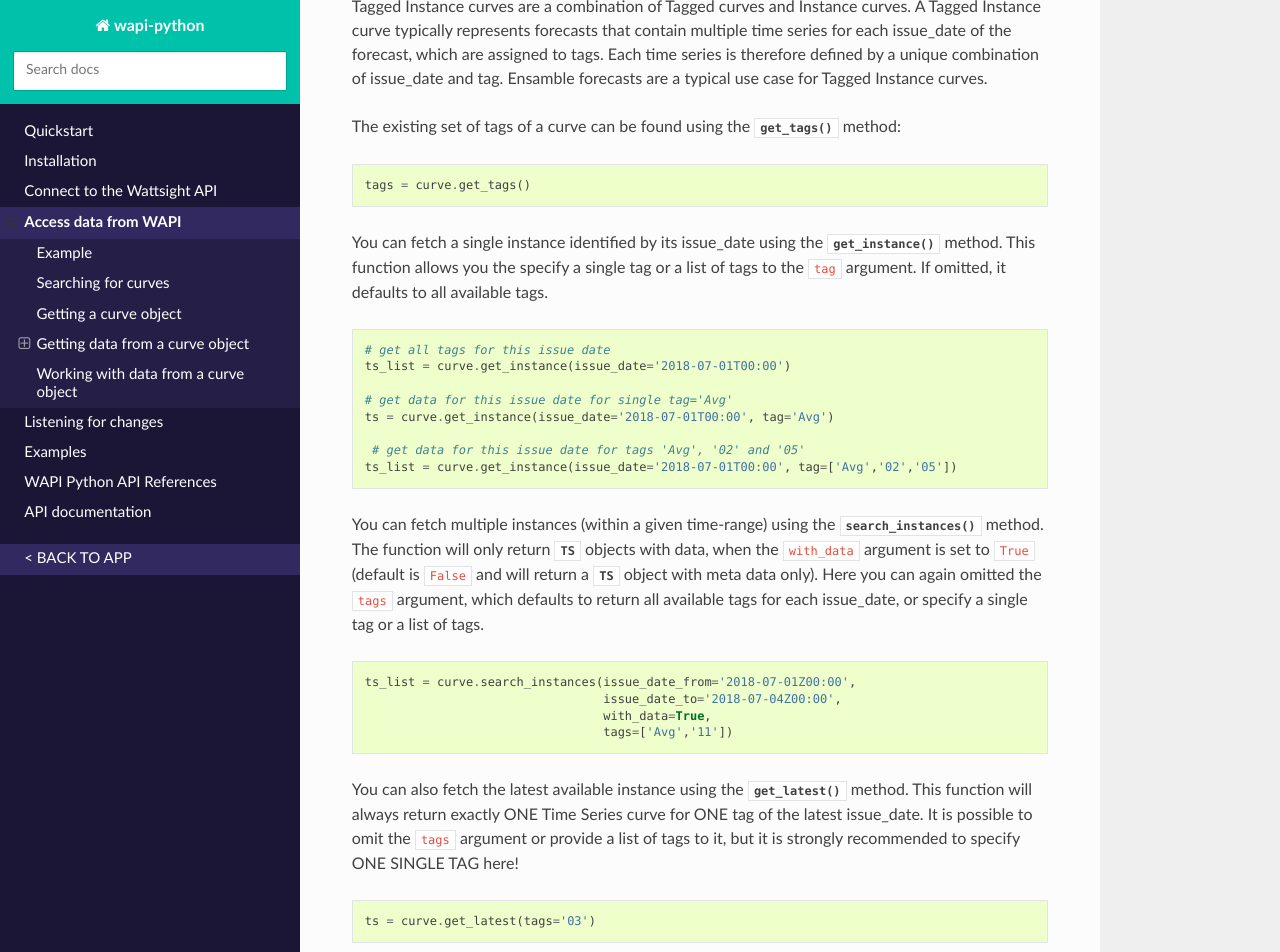
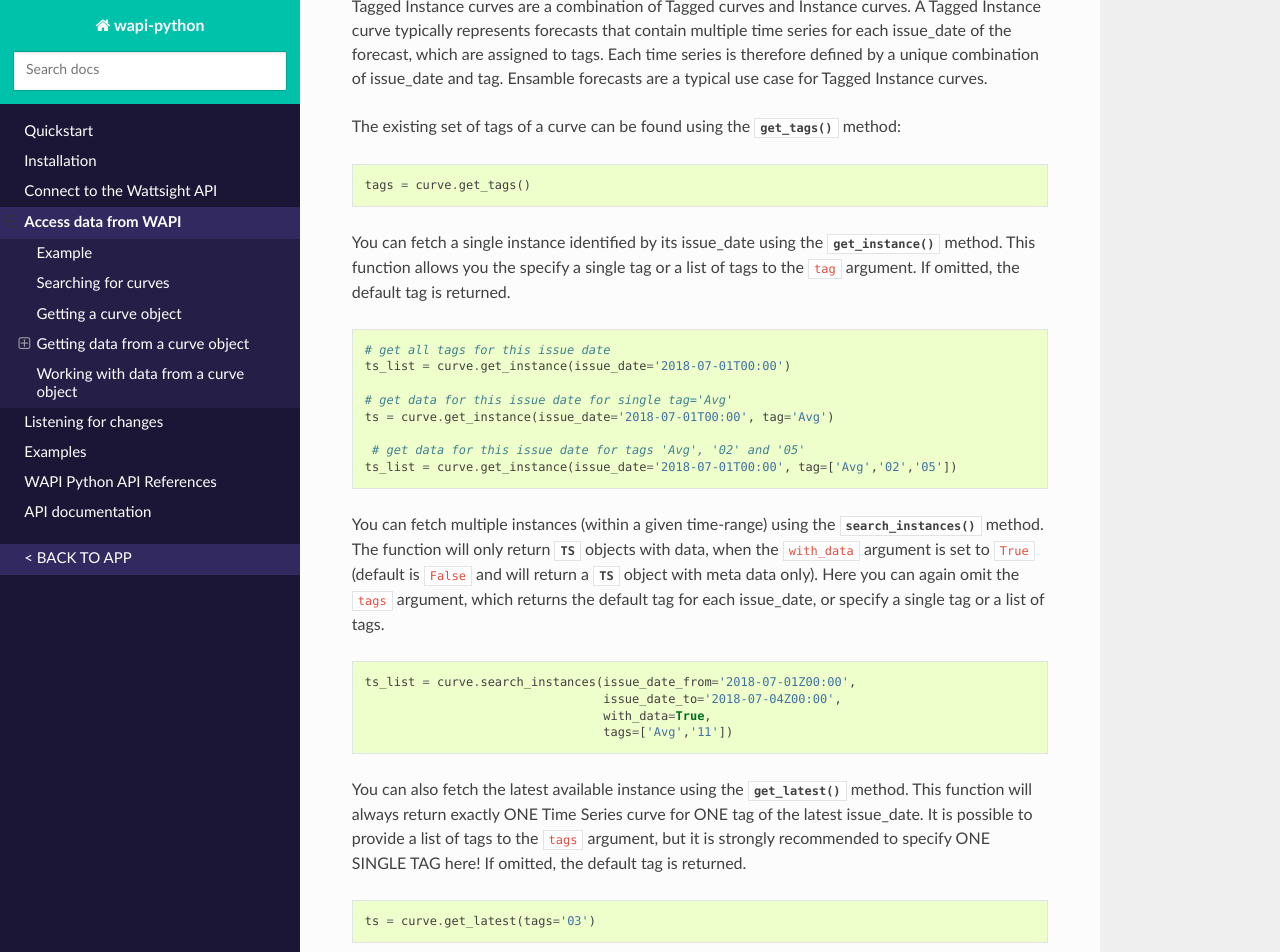
Before and after one commit to volueinsight/wapi-python, a Sphinx documentation site: the page built from docs/curves.rst, in a window 1280 px wide and 1400 px high, scrolled down 4868 px. Shown: the top 952 px of the window. Built offline with Sphinx 7.4.7 and the Read the Docs theme 2.0.0, drawn with Linux system fonts in a browser that asks for light colours; some of the changed text lies outside the part shown.

Commit message:
Fix tags documentation and usage in example files.

```diff
--- a/docs/curves.rst
+++ b/docs/curves.rst
@@ -150,8 +150,8 @@ You can get data from a tagged curve using the
 :meth:`~wapi.curves.TaggedCurve.get_data` method. This method has the same
 inputs and functionality as the :meth:`wapi.curves.TimeSeriesCurve.get_data`
 method for Time Series curves. Additionally you can provide a ``tag`` argument.
-``tag`` can be a single value or a list of values. If omitted, it defaults to
-all available tags. When a list of tags is requested, a list of time series is
+``tag`` can be a single value or a list of values. If omitted, the default tag
+is returned. When a list of tags is requested, a list of time series is
 returned::
 
     # get data between two dates for all tags
@@ -235,7 +235,7 @@ The existing set of tags of a curve can be found using the
 You can fetch a single instance identified by its issue_date using the
 :meth:`~wapi.curves.InstanceCurve.get_instance` method.
 This function allows you the specify a single tag or a list of tags to the
-``tag`` argument. If omitted, it defaults to all available tags. ::
+``tag`` argument. If omitted, the default tag is returned. ::
 
     # get all tags for this issue date
     ts_list = curve.get_instance(issue_date='2018-07-01T00:00')
@@ -250,8 +250,8 @@ You can fetch multiple instances (within a given time-range) using the
 :meth:`~wapi.curves.TaggedInstanceCurve.search_instances` method. The function
 will only return :class:`~wapi.util.TS` objects with data, when the ``with_data``
 argument is set to ``True`` (default is ``False`` and will return a
-:class:`~wapi.util.TS` object with meta data only). Here you can again omitted
-the ``tags`` argument, which defaults to return all available tags for each
+:class:`~wapi.util.TS` object with meta data only). Here you can again omit
+the ``tags`` argument, which returns the default tag for each
 issue_date, or specify a single tag or a list of tags. ::
 
     ts_list = curve.search_instances(issue_date_from='2018-07-01Z00:00',
@@ -262,8 +262,9 @@ issue_date, or specify a single tag or a list of tags. ::
 You can also fetch the latest available instance using the
 :meth:`~wapi.curves.InstanceCurve.get_latest` method. This function will always
 return exactly ONE Time Series curve for ONE tag of the latest issue_date.
-It is possible to omit the ``tags`` argument or provide a list of tags to it,
-but it is strongly recommended to specify ONE SINGLE TAG here! ::
+It is possible to provide a list of tags to the ``tags`` argument,
+but it is strongly recommended to specify ONE SINGLE TAG here! If omitted,
+the default tag is returned. ::
 
     ts = curve.get_latest(tags='03')
 
--- a/wapi/__init__.py
+++ b/wapi/__init__.py
@@ -5,4 +5,4 @@
 from .session import Session
 from . import auth, curves, events, session, util
 
-VERSION = __version__ = '0.5.0'
+VERSION = __version__ = '0.5.1'
```
Also changed, not shown: 4 other files.
